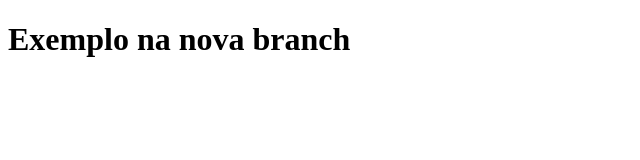
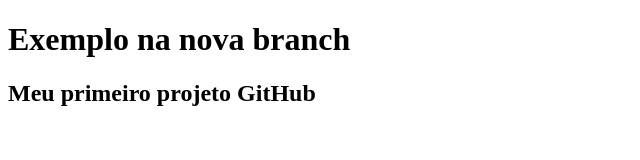
Before and after one commit to LeticiaPinheirooo/Aula04_dw_2025, a plain HTML site: page index.html in a window 1280 px wide. Shown: the whole page, without its empty margins (0-640 px from the left). Drawn offline with Linux system fonts and the light colour scheme.

Commit message:
atualizacao

```diff
--- a/index.html
+++ b/index.html
@@ -7,5 +7,6 @@
 </head>
 <body>
     <h1>Exemplo na nova branch</h1>
+    <h2>Meu primeiro projeto GitHub</h2>
 </body>
 </html>
```
